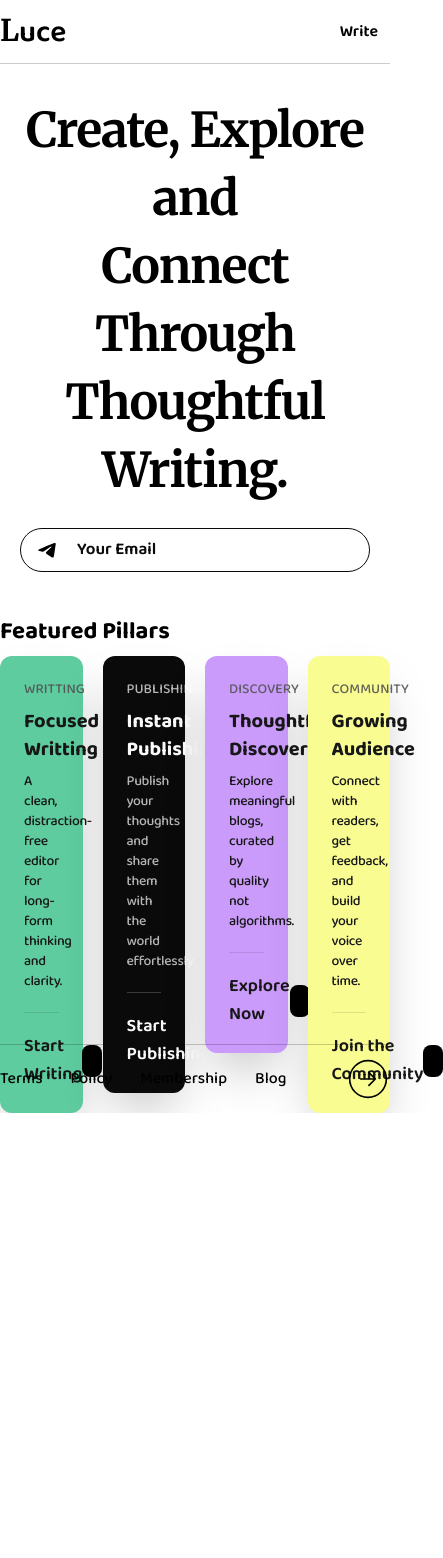
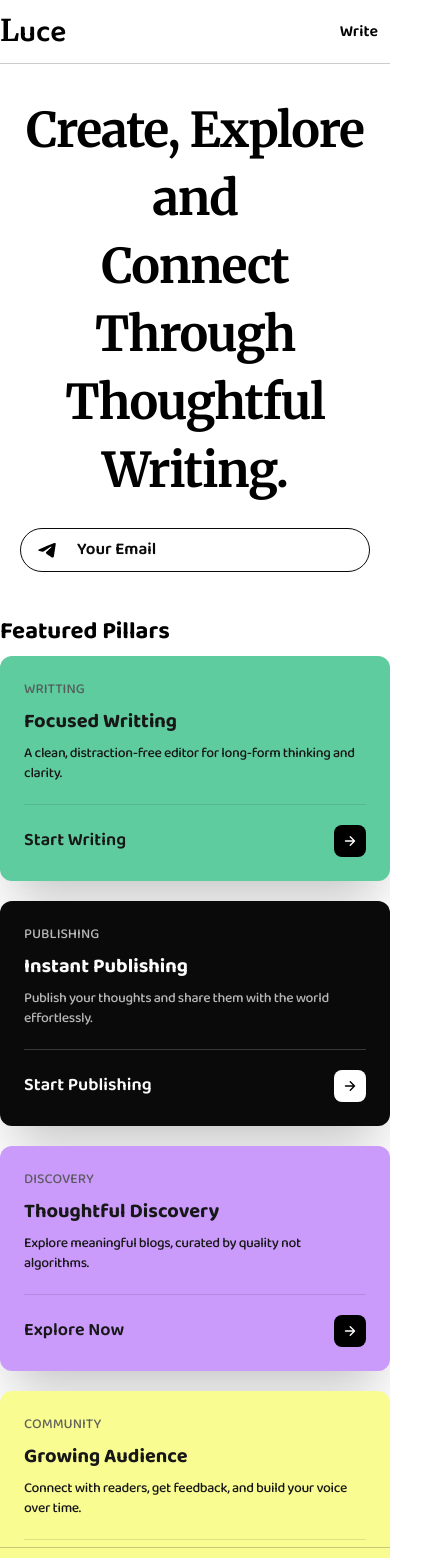
Before and after one commit to Pranjl7/Luce, a React app in the folder web/: page / in a window 390 px wide. Shown: the top 1558 px of the page, 443 px wide, since content can reach past the window. Before the commit the page ends 1113 px from the top, so only its background shows below. Built offline with nearby package versions, Linux system fonts and the light colour scheme; no server answers; the HTML template or start-up script is replaced by a standard one.

Commit message:
feat: add responsiveness to boxes grid layout

```diff
--- a/web/src/Landing/components/Hero.jsx
+++ b/web/src/Landing/components/Hero.jsx
@@ -31,8 +31,7 @@ function Hero() {
       textcolor: '#171717',
       h1: 'DISCOVERY',
       h2: 'Thoughtful Discovery',
-      paragraph:
-        'Explore meaningful blogs, curated by quality not algorithms.',
+      paragraph: 'Explore meaningful blogs, curated by quality not algorithms.',
       percent: 'Explore Now',
       arrowcolor: 'white',
       arrowbg: 'black',
@@ -72,9 +71,9 @@ function Hero() {
         </button>
       </div>
 
-      <div className='mt-5 flex max-w-full flex-col gap-y-2'>
+      <div className='mt-5 flex w-full flex-col gap-y-2'>
         <div className='w-full text-2xl font-bold'>Featured Pillars</div>
-        <div className='mx-auto grid w-full grid-cols-4 gap-x-5'>
+        <div className='mx-auto grid w-full grid-cols-[repeat(auto-fit,minmax(270px,1fr))] gap-x-5 gap-y-5 overflow-hidden'>
           {boxes.map((box, index) => (
             <Box key={index} {...box} />
           ))}
```
